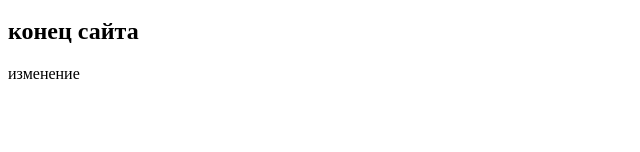
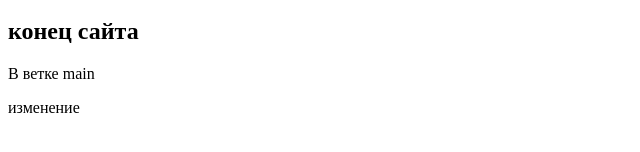
Before and after one commit to sergeystarodub/portfolio-site, a plain HTML site: page index.html in a window 1280 px wide. Shown: the part 134-286 px from the top of the page, without its empty margins (0-640 px from the left). Drawn offline with Linux system fonts and the light colour scheme.

Commit message:
add tag p to main

```diff
--- a/index.html
+++ b/index.html
@@ -17,6 +17,8 @@
 
     <h2>конец сайта</h2>
 
+    <p>В ветке main</p>
+
     <footer>изменение</footer>
 </body>
 </html>
```
